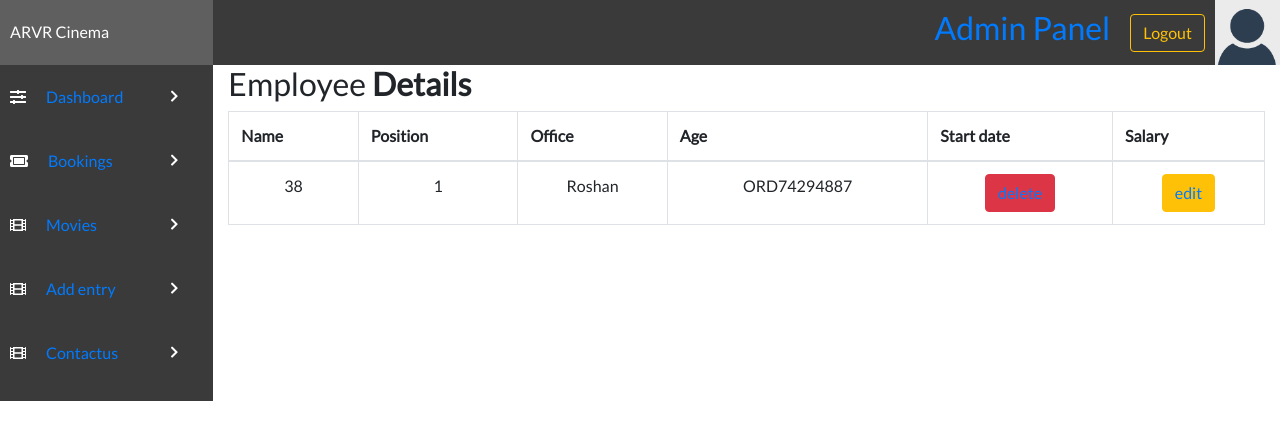
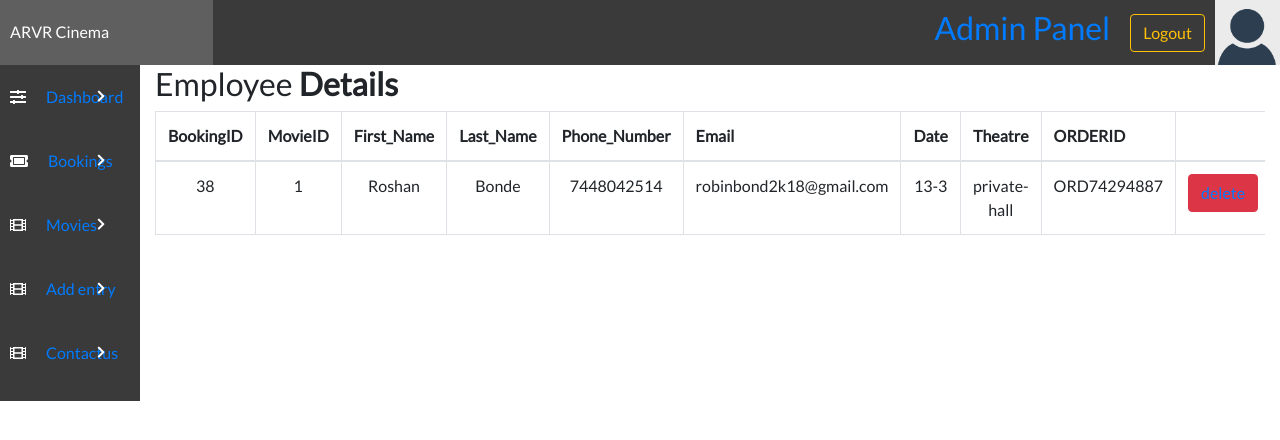
Before and after one commit to aman05382/movie_ticket_booking_system_php, a PHP site: page /Railway_Reservation_System/admin/view.php in a window 1280 px wide. Shown: the top 440 px of the page. Run offline with PHP 8.4, Linux system fonts and the light colour scheme; a user stored in the database is signed in; data comes from the database, SQL or seed files in the repository; some libraries are stand-ins or nearby versions.

Commit message:
name changed

```diff
--- a/admin/view.php
+++ b/admin/view.php
@@ -72,12 +72,15 @@ if (isset($_POST['but_logout'])) {
 
                     <table class="table table-bordered" id="dataTable" width="100%" cellspacing="0">
                         <tr>
-                            <th>Name</th>
-                            <th>Position</th>
-                            <th>Office</th>
-                            <th>Age</th>
-                            <th>Start date</th>
-                            <th>Salary</th>
+                            <th>BookingID</th>
+                            <th>MovieID</th>
+                            <th>First_Name</th>
+                            <th>Last_Name</th>
+                            <th>Phone_Number</th>
+                            <th>Email</th>
+                            <th>Date</th>
+                            <th>Theatre</th>
+                            <th>ORDERID</th>
                         </tr>
                         <tbody>
                             <?php
@@ -93,15 +96,26 @@ if (isset($_POST['but_logout'])) {
                                 $bookingid = $row['bookingID'];
                                 $movieID = $row['movieID'];
                                 $bookingFName = $row['bookingFName'];
+                                $bookingLName = $row['bookingLName'];
+                                $mobile = $row['bookingPNumber'];
+                                $email = $row['bookingEmail'];
+                                $date = $row['bookingDate'];
+                                $theatre = $row['bookingTheatre'];
                                 $ORDERID = $row['ORDERID'];
+
 
 
 
                             ?>
                                 <tr align="center">
-                                    <td><?php echo $bookingid; ?></td>
+                                <td><?php echo $bookingid; ?></td>
                                     <td><?php echo $movieID; ?></td>
                                     <td><?php echo $bookingFName; ?></td>
+                                    <td><?php echo $bookingLName; ?></td>
+                                    <td><?php echo $mobile; ?></td>
+                                    <td><?php echo $email; ?></td>
+                                    <td><?php echo $date; ?></td>
+                                    <td><?php echo $theatre; ?></td>
                                     <td><?php echo $ORDERID; ?></td>
                                     <td><button value="Book Now!" type="submit" onclick="" type="button" class="btn btn-danger"><?php echo  "<a href='deleteBooking.php?id=" . $row['bookingID'] . "'>delete</a>"; ?></button></td>
                                     <td><button value="Book Now!" type="submit" onclick="" type="button" class="btn btn-warning"><?php echo  "<a href='editBooking.php?id=" . $row['bookingID'] . "'>edit</a>"; ?></button></td>
```
Also changed, not shown: admin/addmovie.php (+7 -6 lines), admin/admin.php (+6 -6 lines).
